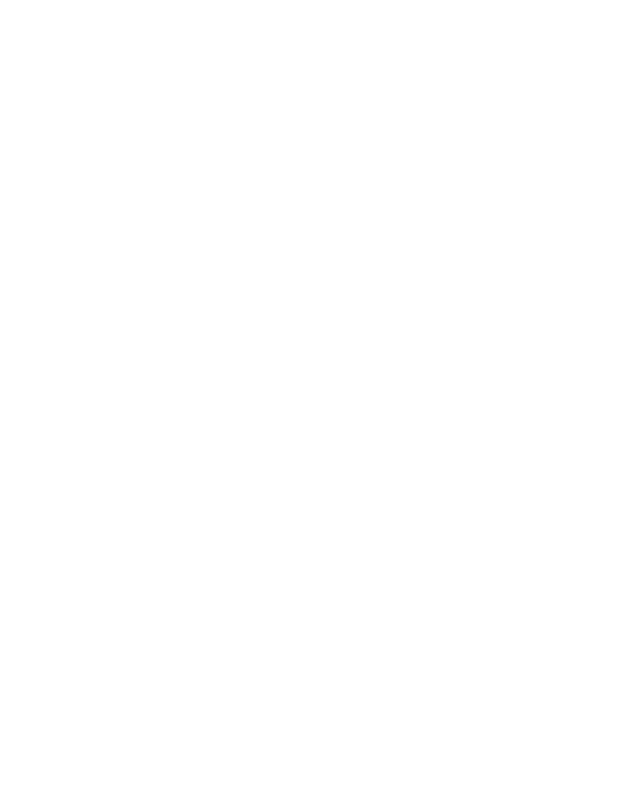
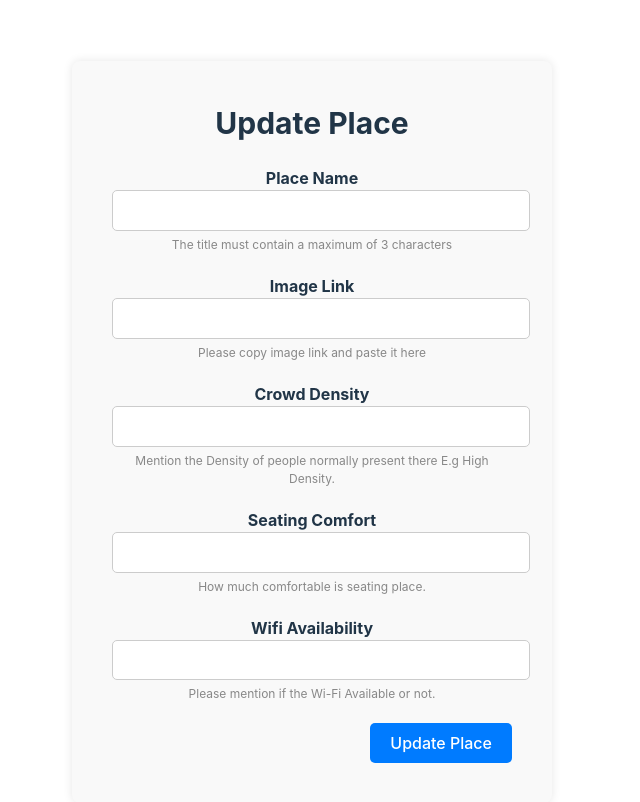
Before and after one commit to kalviumcommunity/s46-harshit_Introvert_Shield, a React (Vite) app in the folder client/Introvert_Shield/: page /UpdatePlace/1 in a window 1280 px wide. Before the commit this address had no page. Shown: the top 802 px of the page, without its empty margins (328-968 px from the left). Built offline with nearby package versions, Linux system fonts and the light colour scheme; no server answers.

Commit message:
worked on update & delete

```diff
--- a/client/Introvert_Shield/src/App.jsx
+++ b/client/Introvert_Shield/src/App.jsx
@@ -3,6 +3,7 @@
 import { Routes, Route } from 'react-router-dom'
 import IntrovertShield from './components/IntrovertShield'
 import CreatePlace from './components/CreatePlace'
+import UpdatePlace from './components/UpdatePlace'
 // import Post from './components/Post'
 
 function App() {
@@ -13,6 +14,7 @@
         <Route path='/' element= {<IntrovertShield />}></Route>
         <Route path='/home' element= {<Home />}></Route>
         <Route path='/createPlace' element= {<CreatePlace />}></Route>
+        <Route path='/UpdatePlace/:id' element={<UpdatePlace />}></Route>
       </Routes>
 
     </>
--- a/client/Introvert_Shield/src/components/CreatePlace.css
+++ b/client/Introvert_Shield/src/components/CreatePlace.css
@@ -15,15 +15,13 @@
 
   .introvert-modal__header {
     display: flex;
-    justify-content: space-between;
-    align-items: center;
+    justify-content: center;
     margin-bottom: 20px;
   }
 
   .introvert-modal__title {
     font-size: 30px;
     font-weight: bold;
-    margin-left: 83px;
   }
 
   .introvert-modal__body {
--- a/client/Introvert_Shield/src/components/Post.jsx
+++ b/client/Introvert_Shield/src/components/Post.jsx
@@ -1,4 +1,7 @@
+/* eslint-disable react/prop-types */
+import axios from "axios";
 import "./Post.css";
+import { Link } from "react-router-dom";
 
 function Post({
   Crowd_Density,
@@ -6,7 +9,16 @@
   Place_Type,
   Seating_Comfort,
   WiFi_Availability,
-}) {
+  _id
+})
+{
+
+  const handleDelete = (id) => {
+    axios.delete(import.meta.env.VITE_API_URL + id)
+    .then(() => window.location.reload())
+    .catch(err => console.log(err))
+  }
+
   return (
     <>
       <div className="post">
@@ -16,6 +28,10 @@
         <p className="post-detail">Seating Comfort: {Seating_Comfort}</p>
         <p className="post-detail">Wi-Fi Availability: {WiFi_Availability}</p>
         <p className="post-meta">Posted by Qwerty</p>
+        <div>
+          <Link to={`/UpdatePlace/${_id}`}><button>Update</button></Link>
+          <button onClick={()=>handleDelete(_id)}>Delete</button>
+        </div>
       </div>
     </>
   );
--- /dev/null
+++ b/client/Introvert_Shield/src/components/UpdatePlace.jsx
@@ -0,0 +1,144 @@
+import axios from "axios";
+import { useEffect, useState } from "react";
+import { useParams, useNavigate } from "react-router-dom";
+
+function UpdatePlace() {
+  const { id } = useParams();
+
+  const [place, setPlace] = useState("");
+  const [image, setImage] = useState("");
+  const [density, setDensity] = useState("");
+  const [wifi, setWifi] = useState("");
+  const [comfort, setComfort] = useState("");
+
+  const nav = useNavigate()
+
+  useEffect(() => {
+    axios.get(import.meta.env.VITE_API_URL + id).then((data) => {
+      console.log(data);
+      setComfort(data.data.Seating_Comfort);
+      setDensity(data.data.Crowd_Density);
+      setImage(data.data.Image_Link);
+      setPlace(data.data.Place_Type);
+      setWifi(data.data.WiFi_Availability);
+    });
+  }, [id]);
+
+  const handleUpdate = async (e) => {
+    e.preventDefault();
+    axios
+      .patch(
+        import.meta.env.VITE_API_URL + id,
+        {
+            Place_Type: place,
+            Image_Link: image,
+            Crowd_Density: density,
+            Seating_Comfort: comfort,
+            Wifi_Availability: wifi,
+        }
+      )
+      .then(() => {
+          nav("/home");
+      })
+      .catch((err) => {
+        console.error(err)
+      });
+  };
+
+
+  return (
+    <>
+      <div>
+        <div className="introvert-container">
+          <div className="introvert-modal">
+            <div className="introvert-modal__header">
+              <span className="introvert-modal__title">Update Place</span>
+            </div>
+
+            <div className="introvert-modal__body">
+              <div className="introvert-input">
+                <label className="introvert-input__label">Place Name</label>
+                <input
+                  className="introvert-input__field"
+                  type="text"
+                  value={place}
+                  onChange={(e) => setPlace(e.target.value)}
+                />
+                <p className="introvert-input__description">
+                  The title must contain a maximum of 3 characters
+                </p>
+              </div>
+
+              <div className="introvert-input">
+                <label className="introvert-input__label">Image Link</label>
+                <input
+                  className="introvert-input__field"
+                  type="text"
+                  value={image}
+                  onChange={(e) => setImage(e.target.value)}
+                />
+                <p className="introvert-input__description">
+                  Please copy image link and paste it here
+                </p>
+              </div>
+
+              <div className="introvert-input">
+                <label className="introvert-input__label">Crowd Density</label>
+                <input
+                  className="introvert-input__field"
+                  type="text"
+                  value={density}
+                  onChange={(e) => setDensity(e.target.value)}
+                />
+                <p className="introvert-input__description">
+                  Mention the Density of people normally present there E.g High
+                  Density.
+                </p>
+              </div>
+
+              <div className="introvert-input">
+                <label className="introvert-input__label">
+                  Seating Comfort
+                </label>
+                <input
+                  className="introvert-input__field"
+                  type="text"
+                  value={comfort}
+                  onChange={(e) => setComfort(e.target.value)}
+                />
+                <p className="introvert-input__description">
+                  How much comfortable is seating place.
+                </p>
+              </div>
+
+              <div className="introvert-input">
+                <label className="introvert-input__label">
+                  Wifi Availability
+                </label>
+                <input
+                  className="introvert-input__field introvert-input__field--textarea"
+                  value={wifi}
+                  onChange={(e) => setWifi(e.target.value)}
+                />
+                <p className="introvert-input__description">
+                  Please mention if the Wi-Fi Available or not.
+                </p>
+              </div>
+            </div>
+
+            <div className="introvert-modal__footer">
+              <button
+                className="introvert-button create"
+                  onClick={handleUpdate}
+              >
+                Update Place
+              </button>
+            </div>
+          </div>
+        </div>
+      </div>
+    </>
+  );
+}
+
+export default UpdatePlace;
```
Also changed, not shown: 1 other file (tests, documents, lock files or other folders).
